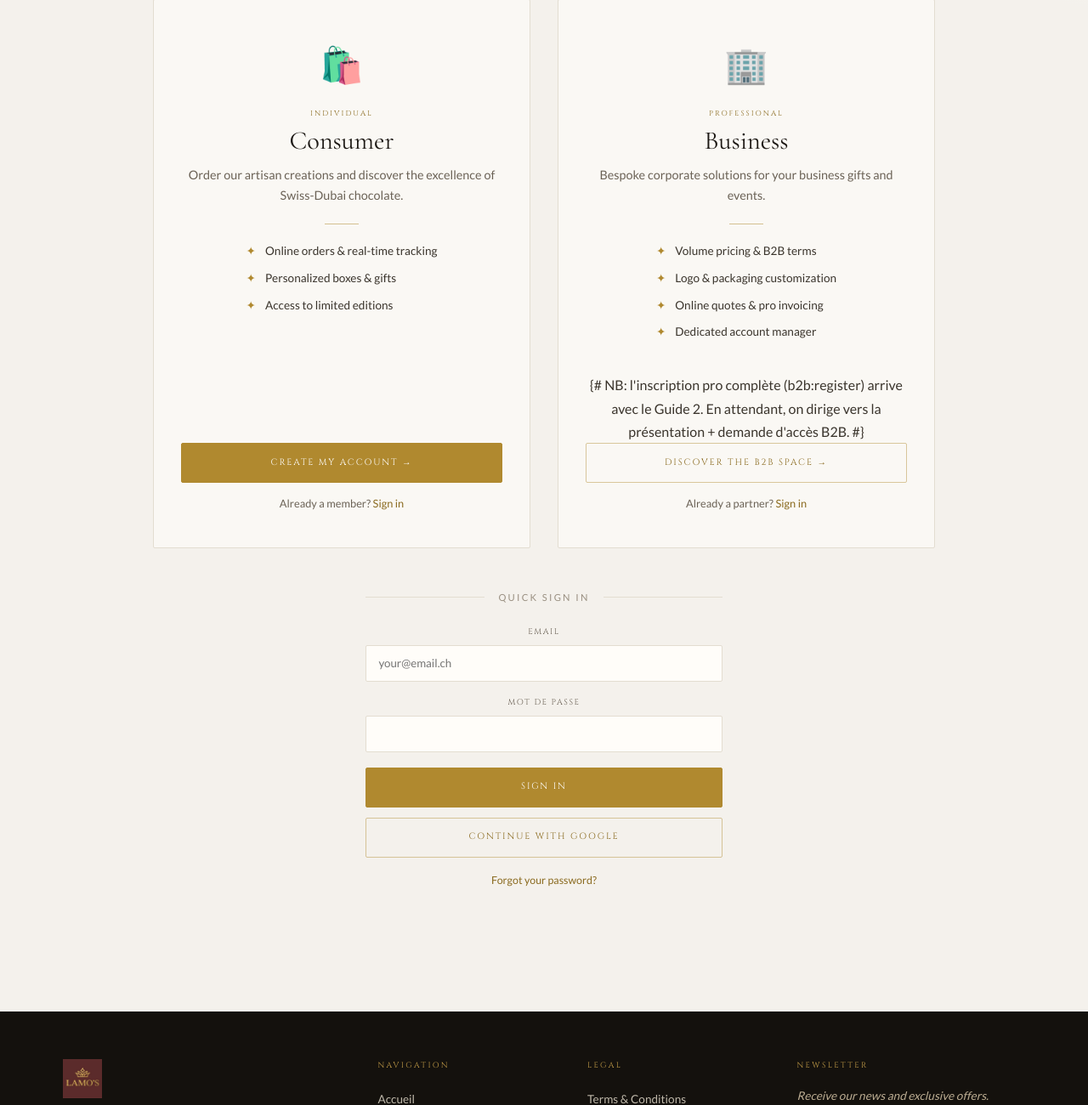
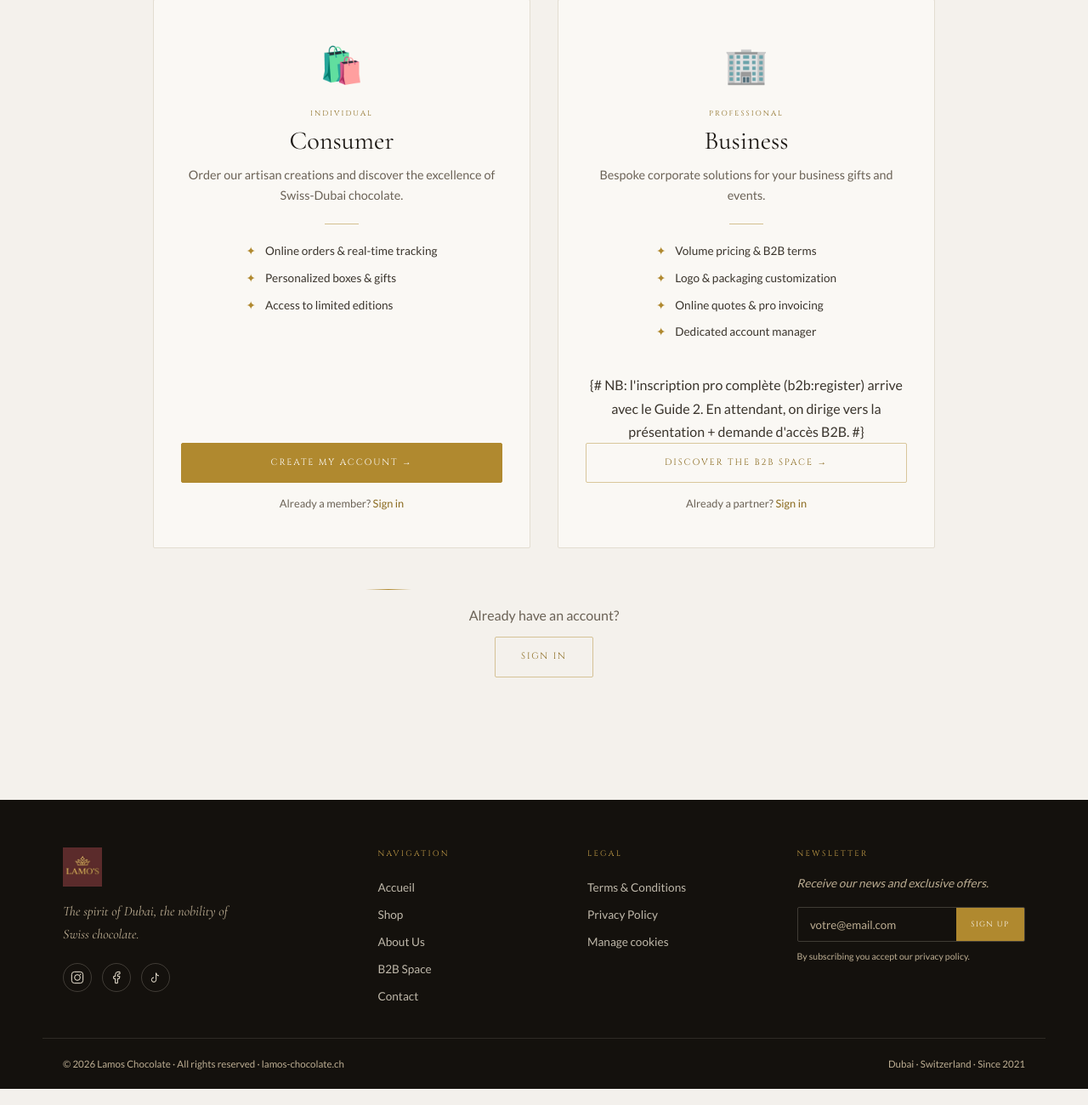
Before and after one commit to SaraEstelle/Lamos-chocolate, a Django app: page /accounts/connect/ in a window 1280 px wide. Shown: the part 400-1700 px from the top of the page at 85% size. Run offline with Django 5.2, Linux system fonts and the light colour scheme; parts of the project's set-up code (start-up, migrations or seed data) failed here and were passed over; some libraries are stand-ins or nearby versions.

Commit message:
refactor(accounts): drop inline quick-login from connect page
The profile chooser now links to the dedicated login page instead of
embedding an email/password form, per the account/login mockup.

```diff
--- a/backend/templates/accounts/connect.html
+++ b/backend/templates/accounts/connect.html
@@ -64,32 +64,11 @@
 
   </div>
 
-  <!-- Quick login (email + Google) -->
-  <div class="connect-login reveal">
-    <div class="connect-or">{% trans "Quick sign in" %}</div>
-    <form method="post" action="{% url 'accounts:login' %}" novalidate>
-      {% csrf_token %}
-      <div class="field">
-        <label for="id_email">Email</label>
-        <input type="email" name="email" id="id_email" placeholder="your@email.ch" required>
-      </div>
-      <div class="field">
-        <label for="id_password">{% trans "Password" %}</label>
-        <input type="password" name="password" id="id_password" required>
-      </div>
-      <button type="submit" class="btn btn-gold" style="width:100%;">{% trans "Sign in" %}</button>
-    </form>
-
-
-    {% load socialaccount %}
-    <a href="{% provider_login_url 'google' %}" class="btn btn-outline" style="width:100%;margin-top:.75rem;">
-      {% trans "Continue with Google" %}
-    </a>
-
-    <p class="muted" style="font-size:.78rem;margin-top:1rem;">
-      <a href="{% url 'accounts:password_reset' %}" style="color:var(--c-gold-3)">{% trans "Forgot your password?" %}</a>
-    </p>
+  <!-- Already registered → go to the real login page -->
+  <div class="connect-login reveal" style="text-align:center;">
+    <span class="gold-line" aria-hidden="true"></span>
+    <p class="muted" style="margin:1rem 0 .75rem;">{% trans "Already have an account?" %}</p>
+    <a href="{% url 'accounts:login' %}" class="btn btn-outline">{% trans "Sign in" %}</a>
   </div>
 
-</section>
 {% endblock %}
```
